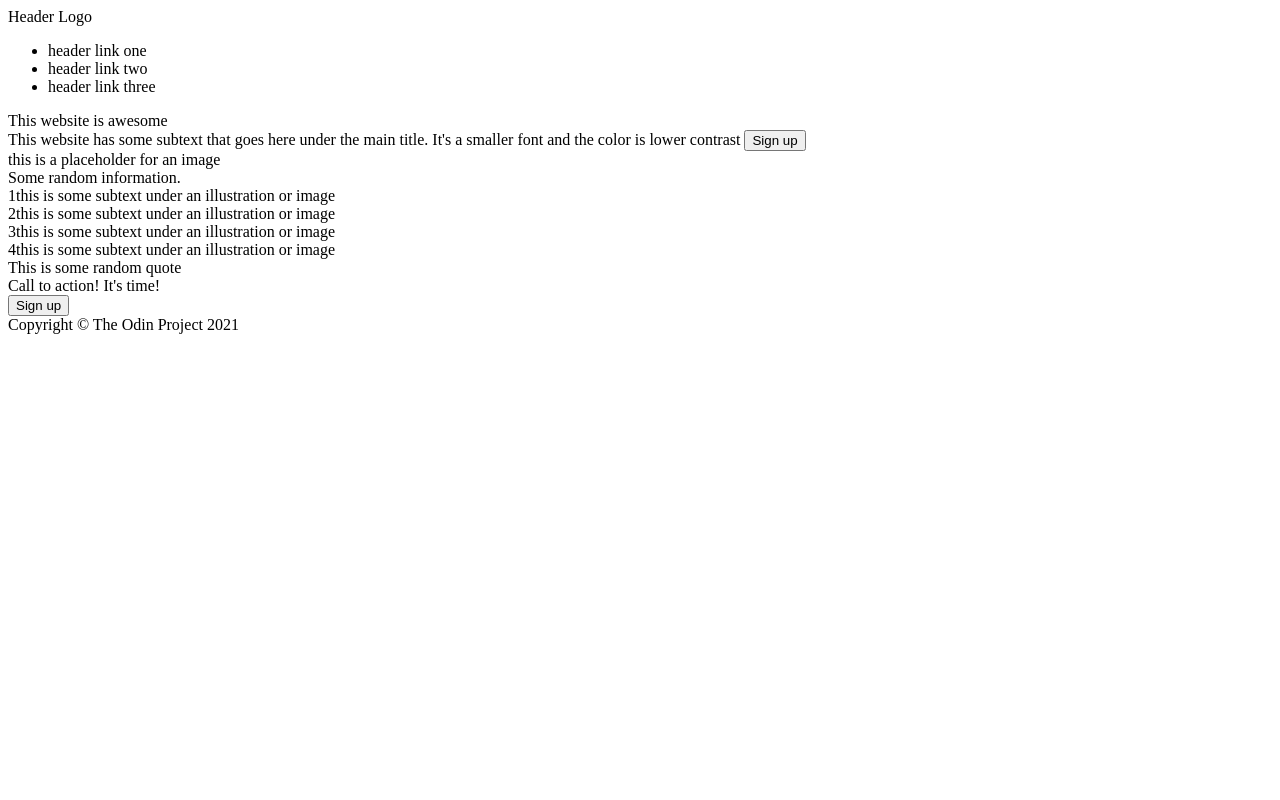
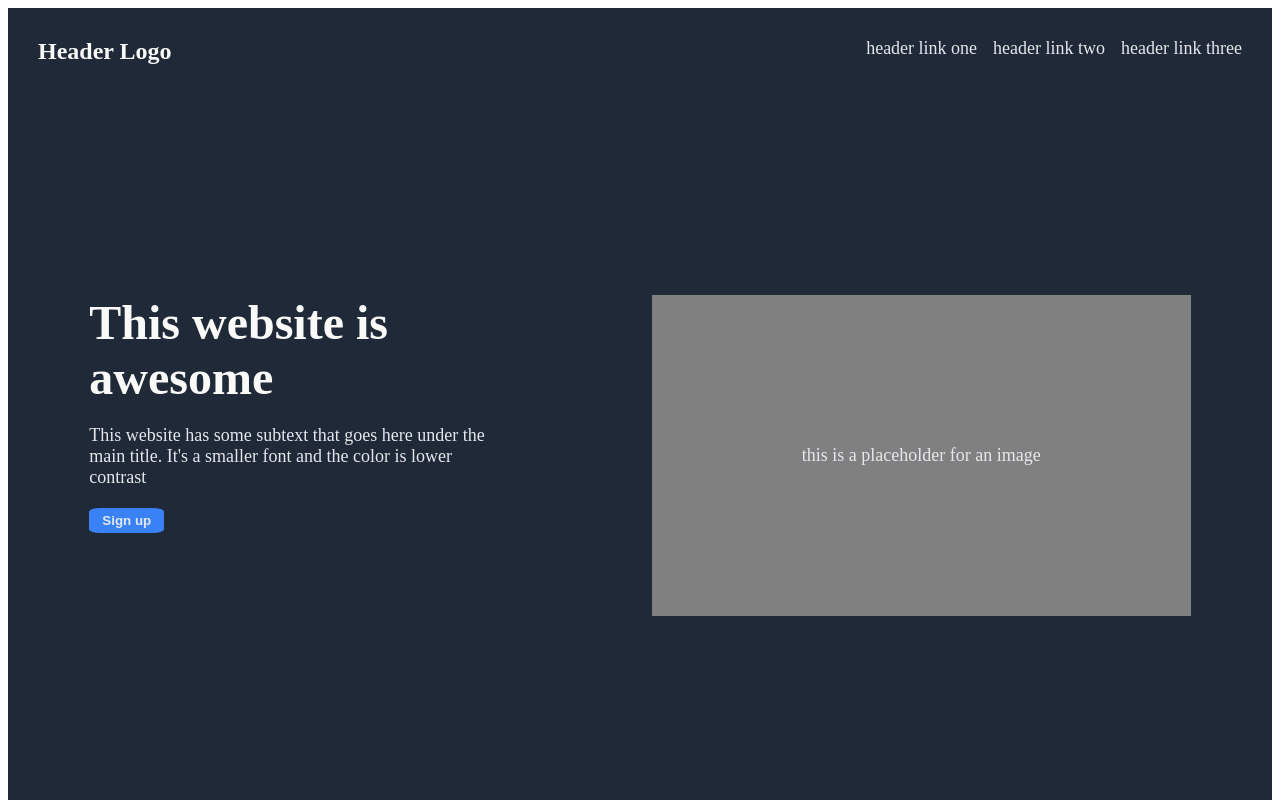
Before and after one commit to Chikiller/landing-page, a plain HTML site: page index.html in a window 1280 px wide. Shown: the top 800 px of the page. Drawn offline with Linux system fonts and the light colour scheme.

Commit message:
Added CSS for the header and section 1

```diff
--- a/index.html
+++ b/index.html
@@ -4,6 +4,7 @@
     <head>
         <meta charset="UTF-8">
         <title>Landing Page</title>
+        <link rel="stylesheet" href="styles.css"/>
     </head>
 
     <body>
@@ -14,20 +15,20 @@
             </div>
             <div class="header-right">
                 <ul class="header-link">
-                    <li>header link one</li>
-                    <li>header link two</li>
-                    <li>header link three</li>
+                    <li><a href>header link one</li></a>
+                    <li><a href>header link two</li></a>
+                    <li><a href>header link three</li></a>
                 </ul>
             </div>
         </div>
         <div class="section1">
             <div class="intro-left">
                 <div class="intro-title"> This website is awesome
+                </div>
                 <div class="intro-text"> This website has some subtext that goes here under the main title. It's a smaller font and the color is lower contrast
+                </div>
                 <button class="sign-up"> Sign up
                 </button>
-                </div>
-                </div>
             </div>
             <div class="intro-right">
                 <div class="placeholder image"> this is a placeholder for an image
--- /dev/null
+++ b/styles.css
@@ -0,0 +1,72 @@
+.header {
+    display: flex;
+    justify-content: space-between;
+    padding: 30px;
+    background-color: #1F2937;
+}
+
+.header-link {
+    display: flex;
+    gap: 16px;
+    list-style-type: none;
+    padding: 0px;
+    margin: 0px;
+    font-size: 18px;
+}
+
+.header-logo {
+    font-size: 24px;
+    color: #F9FAF8;
+    font-weight: bold;
+}
+
+a {
+    text-decoration: none;
+    color: #E5E7EB;
+}
+
+.section1 {
+    background-color: #1F2937;
+    padding-top: 200px;
+    padding-bottom: 200px;
+    display: flex;
+    justify-content: space-around;
+}
+
+.intro-title {
+    font-size: 48px;
+    font-weight: bolder;
+    color: #F9FAF8;
+    margin-bottom: 20px;
+}
+
+.intro-text {
+    font-size: 18px;
+    color: #E5E7EB;
+    margin-bottom: 20px;
+}
+
+.intro-left {
+    word-wrap:break-word;
+    width: 400px;
+}
+
+.intro-right {
+    display: flex;
+    font-size: 18px;
+    color: #E5E7EB;
+    justify-content: center;
+    align-items: center;
+    padding: 150px;
+    background-color: grey;
+}
+
+.sign-up {
+    background-color: #3882F6;
+    color: #E5E7EB;
+    border-radius: 15%;
+    border: none;
+    width: 75px;
+    height: 25px;
+    font-weight: 600;
+}
```
